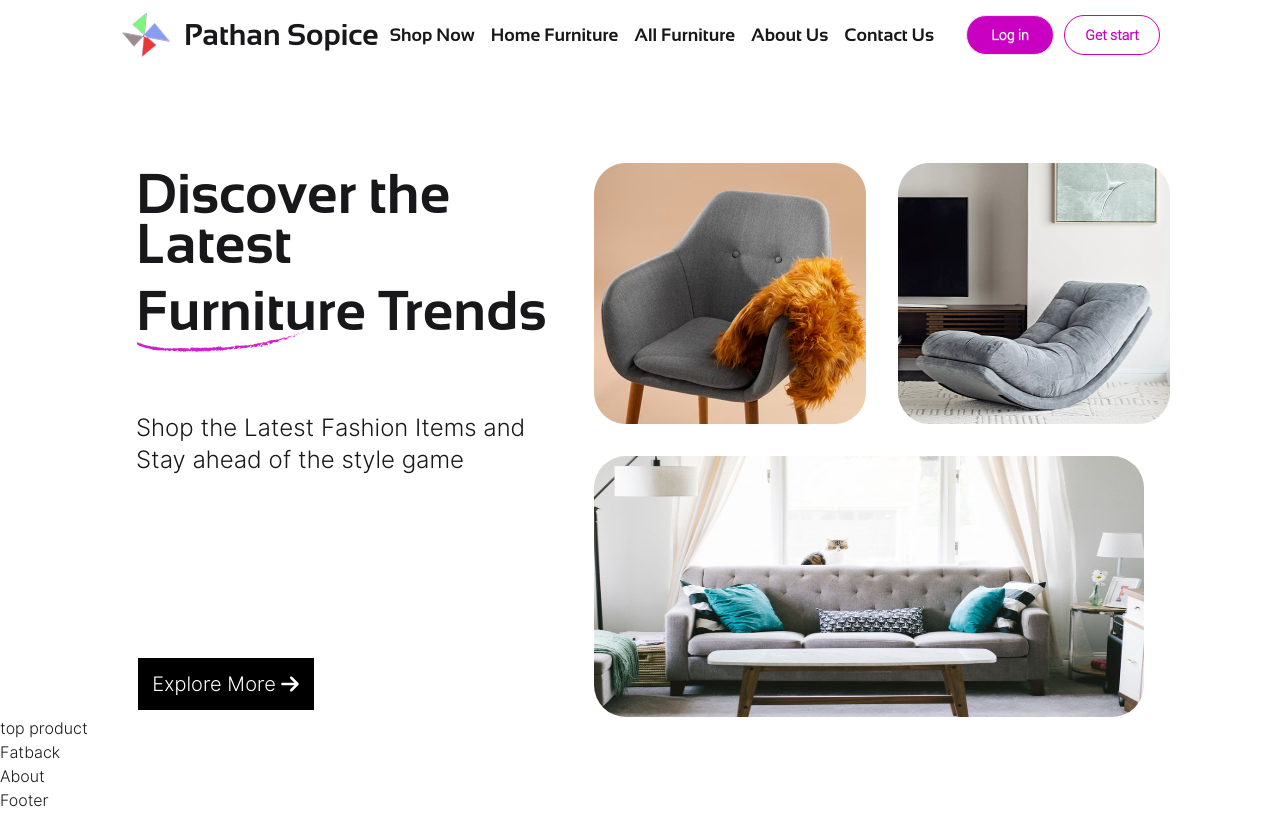
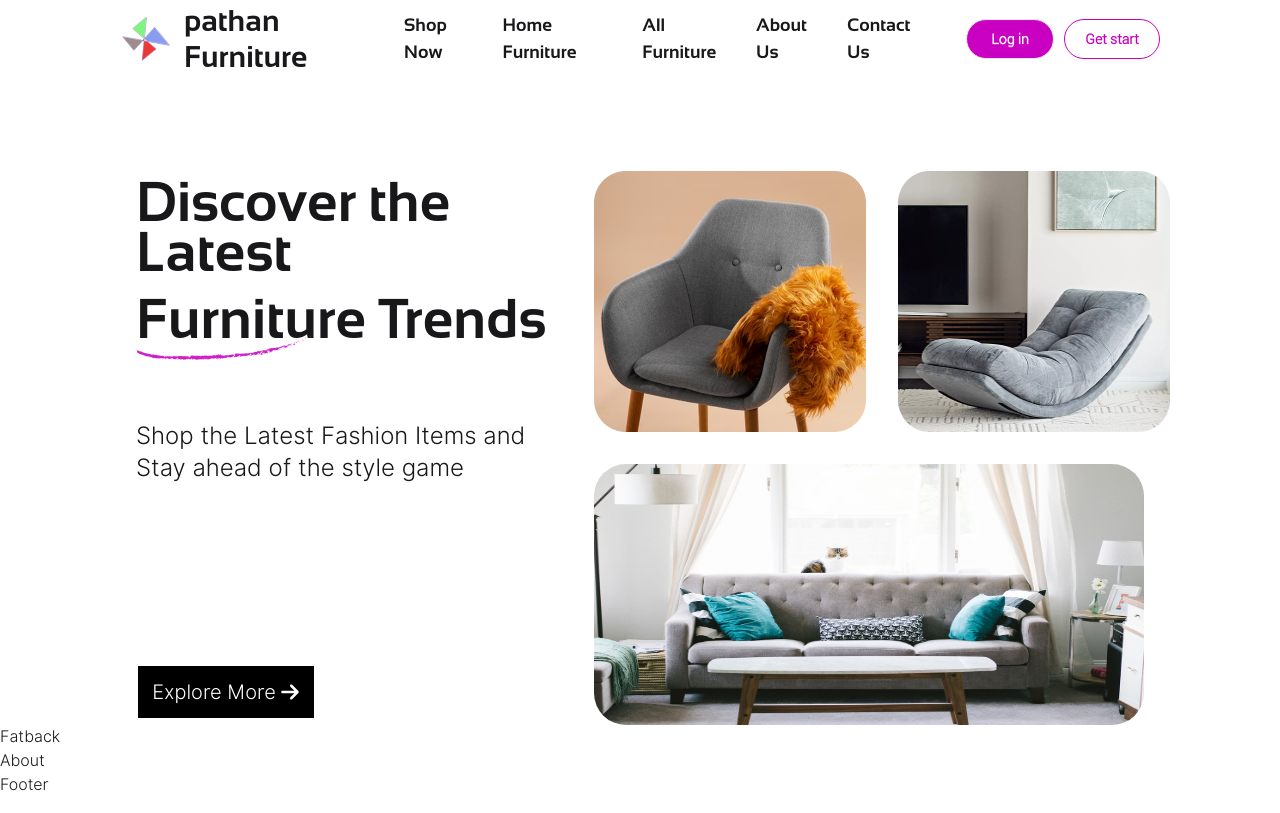
Before and after one commit to AshrafulPatHan/pathan-Furniture, a React (Vite) app: page / in a window 1280 px wide. Built offline with nearby package versions, Linux system fonts and the light colour scheme.

Commit message:
chang name

```diff
--- a/index.html
+++ b/index.html
@@ -6,7 +6,7 @@
     <!-- Link favicon -->
     <link rel="icon" type="image/svg+xml" href="/logo.svg" />
     <!-- Title -->
-    <title>Pathan-Sopice</title>
+    <title>Pathan-Furniture</title>
     <!-- Link css -->
     <link rel="stylesheet" href="./src/index.css">
   </head>
--- a/src/Components/Home/Top_Product.jsx
+++ b/src/Components/Home/Top_Product.jsx
@@ -3,7 +3,10 @@ import React from 'react';
 const Top_Product = () => {
     return (
         <div>
-            top product
+            <div>
+                <h3></h3>
+                <p></p>
+            </div>
         </div>
     );
 };
--- a/src/Components/Navigation/Navbar.jsx
+++ b/src/Components/Navigation/Navbar.jsx
@@ -7,7 +7,7 @@ const Navbar = () => {
             <div className=' flex flex-row items-center justify-between mx-[120px] mt-[3px] '>
                 <div id='nav-font' className='flex flex-row items-center gap-1'>
                     <img src="/logo.svg" alt="logo" className='w-[60px] h-[64px]  ' />
-                    <h3 className='text-3xl'>Pathan Sopice</h3>
+                    <h3 className='text-3xl'>pathan Furniture</h3>
                 </div>
                 <div  className='flex flex-row items-center gap-8 '>
                     <div id='nav-font' className='flex flex-row items-center gap-4  '>
```
Also changed, not shown: 1 other file (tests, documents, lock files or other folders).
